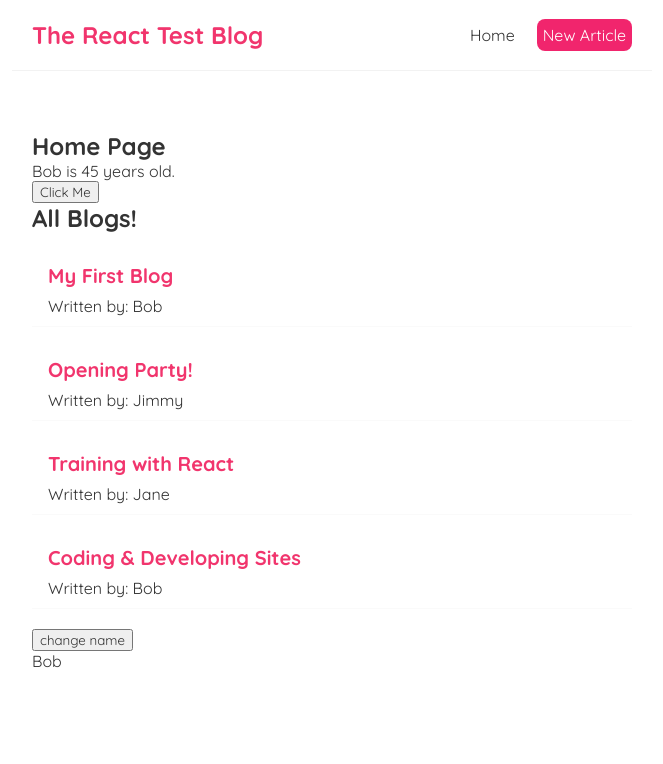
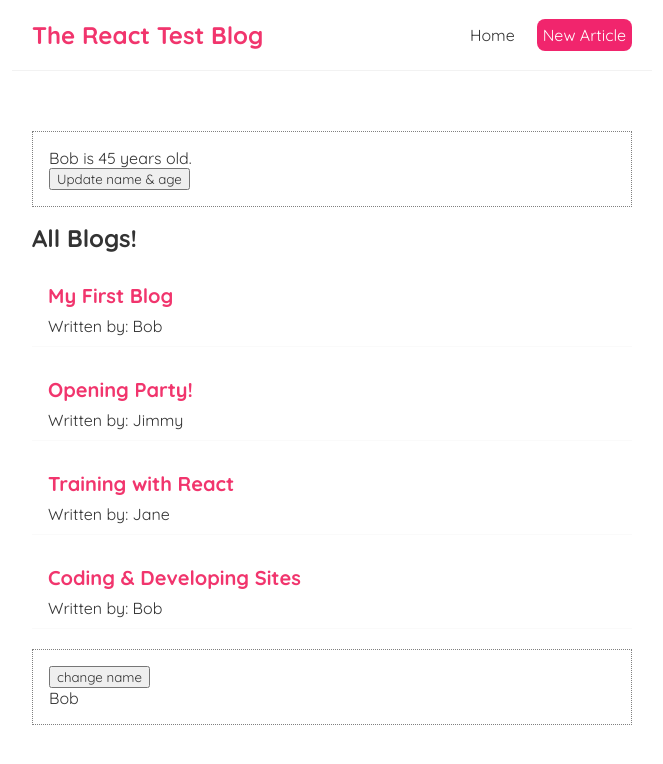
Before and after one commit to devin-L-knight/react-training, a React (Create React App) app: page / in a window 1280 px wide. Shown: the top 764 px of the page, without its empty margins (308-971 px from the left). Built offline with nearby package versions, Linux system fonts and the light colour scheme; data requests are answered from the project's data file.

Commit message:
Updated the home page to space out some test-boxes to adjust spacing of divs with the test-box class.

```diff
--- a/src/Home.js
+++ b/src/Home.js
@@ -17,17 +17,20 @@ const Home = () => {
 
     return (
         <div className="home">
-            <h2>Home Page</h2>
-            <p>{ name } is { age } years old.</p>
-            <button onClick={handleClick}>Click Me</button>
+            <div className="test-box">
+                <p>{ name } is { age } years old.</p>
+                <button onClick={handleClick}>Update name & age</button>
+            </div>
 
             { error && <div>{error}</div>}
             { isPending && <div>Loading...</div> }
             { data && <BlogList blogsEntries={data} title="All Blogs!" /> }
 
             {/* <BlogList blogsEntries={blogs.filter((blog) => blog.author === 'Bob')} title="Bob's Blogs:" handleDelete={handleDelete} /> */}
-            <button onClick={() => setName('Jimmy-John')}>change name</button>
-            <p>{ name }</p>
+            <div className="test-box">
+                <button onClick={() => setName('Jimmy-John')}>change name</button>
+                <p>{ name }</p>
+            </div>
         </div>
     )
 }
--- a/src/index.css
+++ b/src/index.css
@@ -52,6 +52,12 @@ code {
   max-width: 37.5rem;
   margin: 2.5rem auto;
   padding: 1.25rem;
+}
+
+.test-box {
+  padding: 16px;
+  border: dotted 1px gray;
+  margin-bottom: 16px;
 }
 
 /* blog previews / lists */
```
